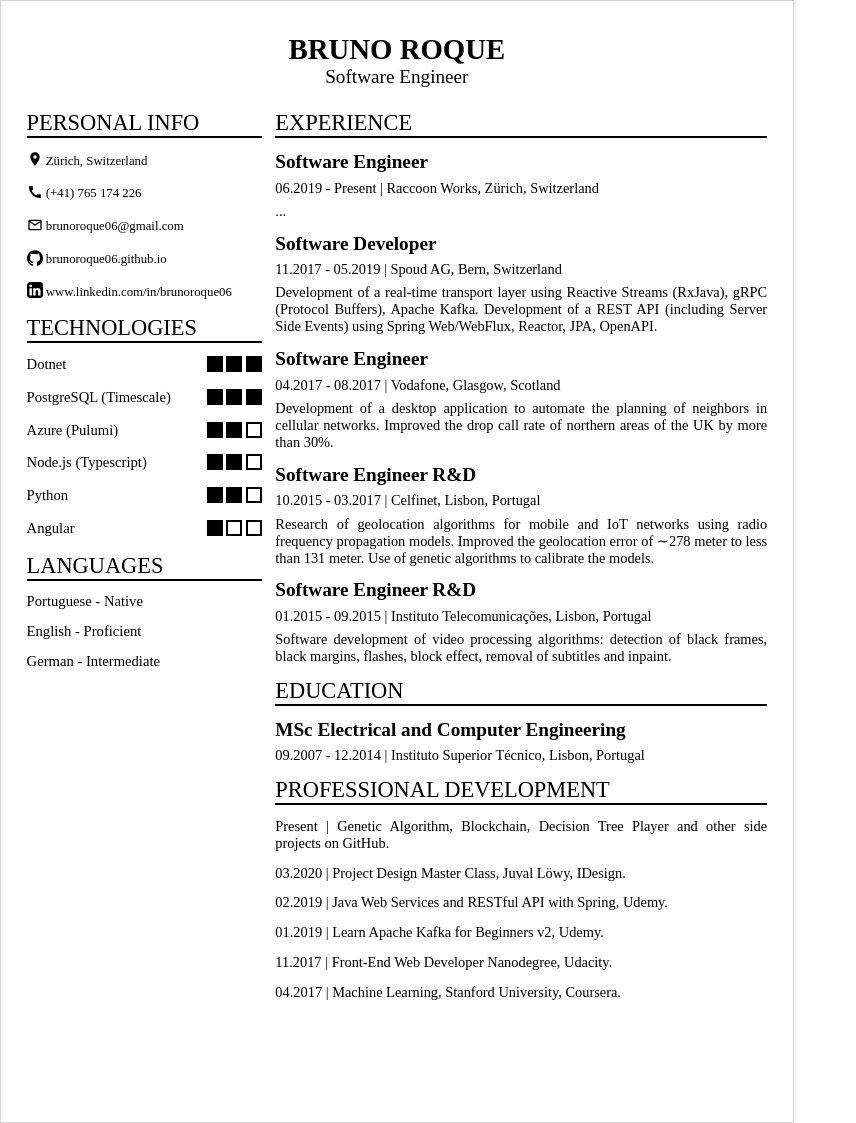
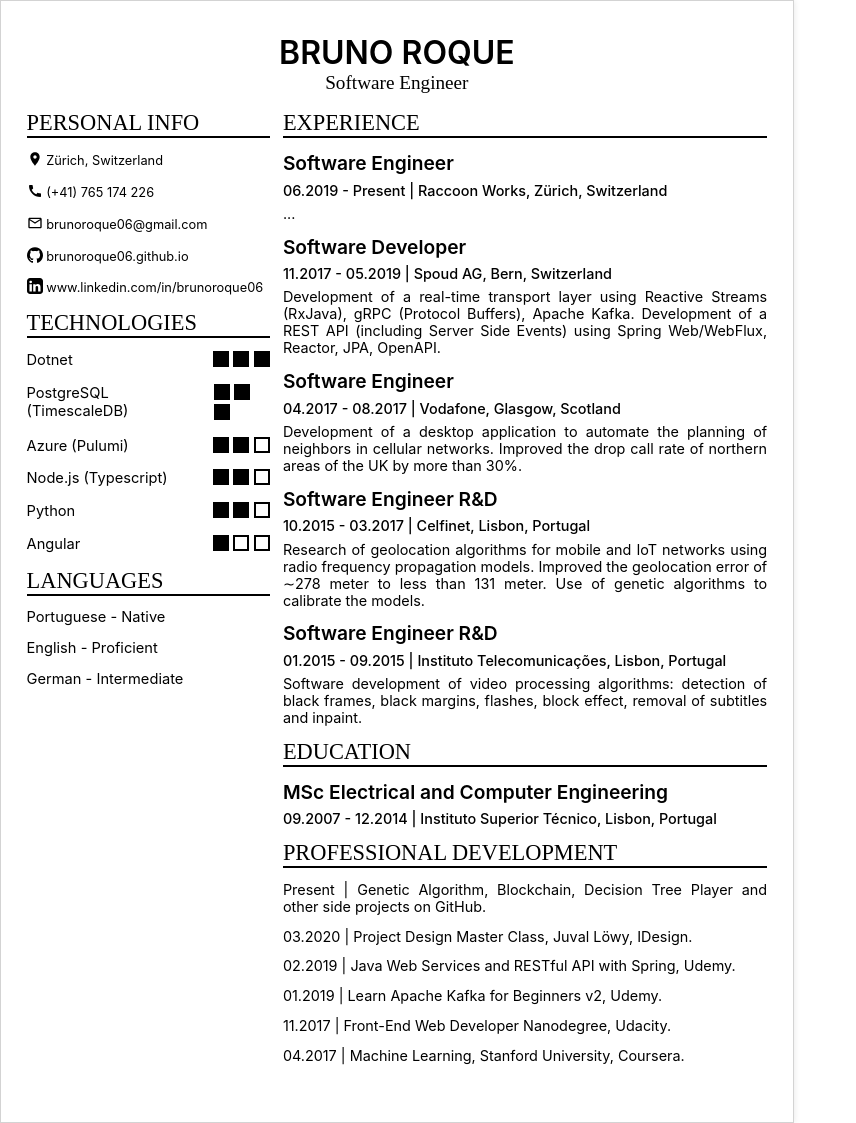
Before and after one commit to brunoroque06/brunoroque06.github.io, a Jekyll site: the page documents/curriculum-vitae/index.html, which Jekyll copies as it is, in a window 1280 px wide. Shown: the whole page, without its empty margins (0-856 px from the left). Built offline with Jekyll 4.4.1, drawn with Linux system fonts in a browser that asks for light colours.

Commit message:
Improve cv's title fonts

```diff
--- a/_includes/style.scss
+++ b/_includes/style.scss
@@ -36,7 +36,7 @@
       flex-direction: column;
     }
     .title {
-      font-size: 1.75rem;
+      font-size: 1.9rem;
       font-weight: 500;
       text-transform: uppercase;
       .vim {
@@ -47,6 +47,7 @@
       }
     }
     .subtitle {
+      font-family: $font-mono;
       font-size: 1.2rem;
     }
     .pages {
--- a/documents/curriculum-vitae/index.html
+++ b/documents/curriculum-vitae/index.html
@@ -4,6 +4,8 @@
     <meta name="viewport" content="width=device-width, initial-scale=1" />
     <style>
       :root {
+        --font-main: 11pt "SF Pro Text";
+        --font-mono: "SF Mono";
         --primary-text: black;
         --primary-color: #2c3d51;
         --border: 2pt black solid;
@@ -20,7 +22,7 @@
         height: 100%;
         margin: 0;
         padding: 0;
-        font: 11pt "SF Text Pro";
+        font: var(--font-main);
       }
 
       .page {
@@ -31,7 +33,7 @@
         box-shadow: 0 0 5pt rgba(0, 0, 0, 0.1);
 
         display: grid;
-        grid-template-columns: 33% 67%;
+        grid-template-columns: 34% 66%;
         grid-template-rows: 7% 93%;
       }
 
@@ -43,12 +45,13 @@
       }
 
       .name {
-        font-size: 1.8rem;
+        font-size: 2rem;
         font-weight: 600;
         text-transform: uppercase;
       }
 
       .title {
+        font-family: var(--font-mono);
         font-size: 1.2rem;
       }
 
@@ -61,6 +64,7 @@
       }
 
       .section {
+        font-family: var(--font-mono);
         border-bottom: var(--border);
         margin: 0.5rem 0;
         font-size: 1.4rem;
@@ -90,12 +94,6 @@
       .tech {
         display: flex;
         justify-content: space-between;
-      }
-
-      .tech-name {
-      }
-
-      .tech-score {
       }
 
       .tech-full {
@@ -249,7 +247,7 @@
         </div>
 
         <div class="row tech">
-          <div class="tech-name">PostgreSQL (Timescale)</div>
+          <div class="tech-name">PostgreSQL (TimescaleDB)</div>
           <div class="tech-score">
             <div class="tech-full"></div>
             <div class="tech-full"></div>
```
Also changed, not shown: 1 other file.
